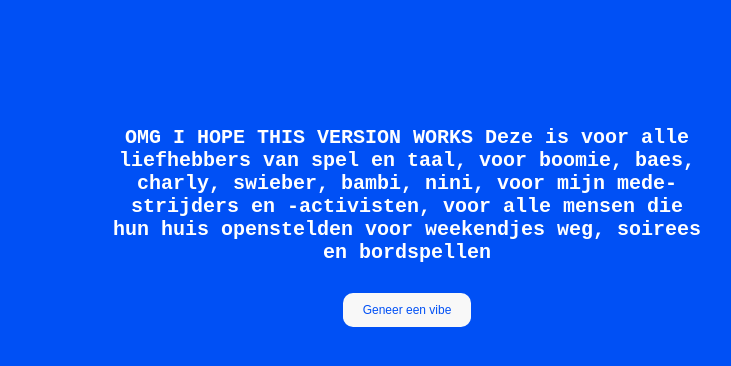
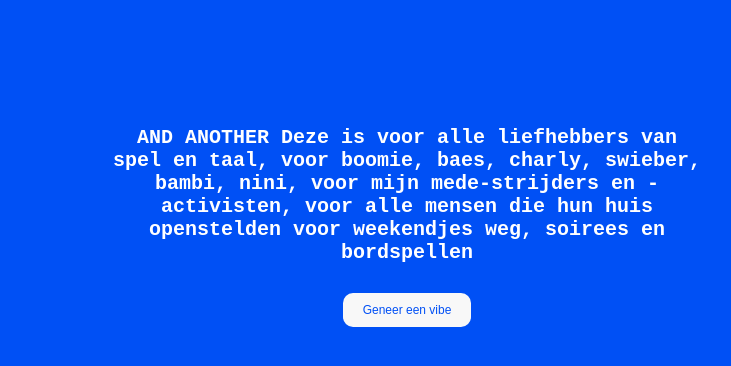
Before and after one commit to IlonaRoesli/hello2024, a plain HTML site: page index.html in a window 1280 px wide. Shown: the part 190-556 px from the top of the page, without its empty margins (233-964 px from the left). Drawn offline with Linux system fonts and the light colour scheme.

Commit message:
Update index.html

```diff
--- a/index.html
+++ b/index.html
@@ -129,7 +129,7 @@
 
   <body>
     <h1>Dag,<br>mooi mens</h1>
-    <h3 id="dynamicText">OMG I HOPE THIS VERSION WORKS Deze is voor alle liefhebbers van spel en taal, voor boomie, baes, charly, swieber, bambi, nini, voor mijn mede-strijders
+    <h3 id="dynamicText">AND ANOTHER Deze is voor alle liefhebbers van spel en taal, voor boomie, baes, charly, swieber, bambi, nini, voor mijn mede-strijders
       en -activisten, voor alle mensen die hun huis openstelden voor weekendjes weg, soirees en bordspellen </h3>
     <p id="randomText" class="text-style"></p>
     <button onclick="generateRandomText()">Geneer een vibe</button>
```
